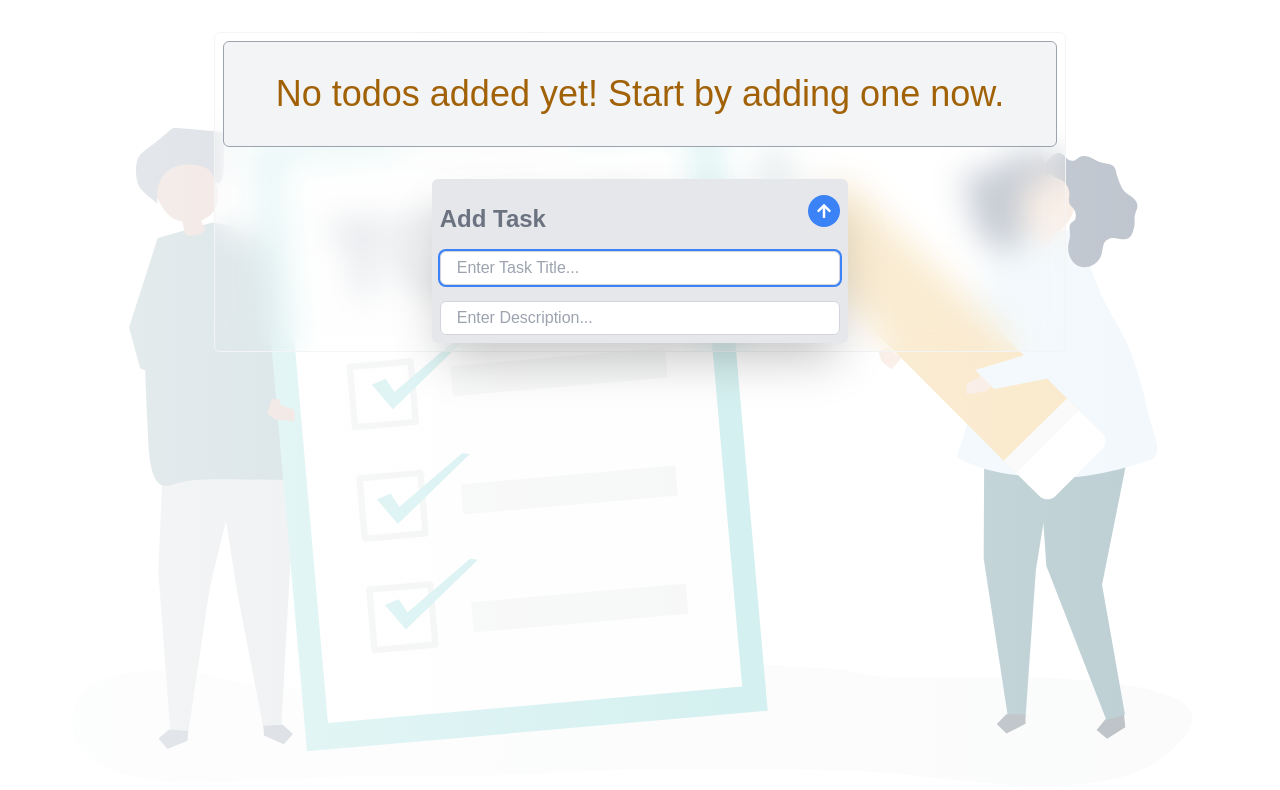
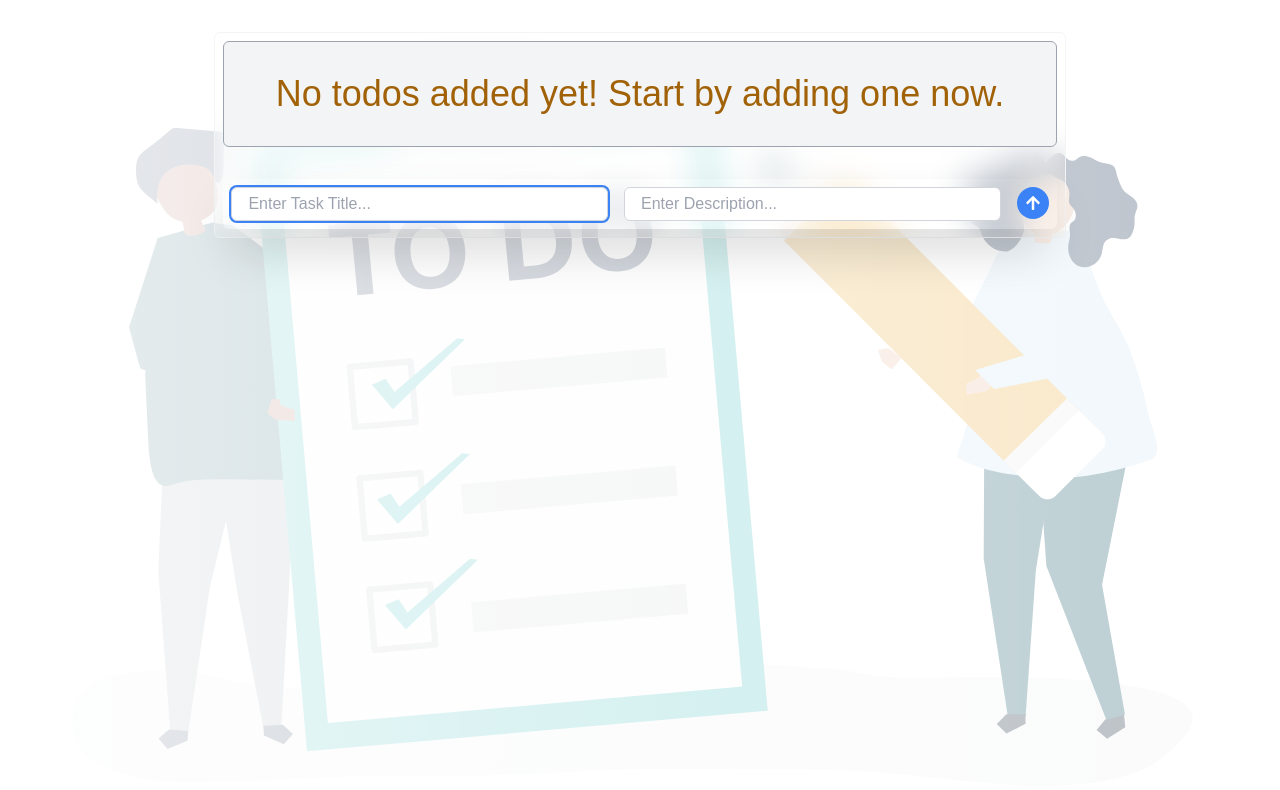
Before and after one commit to Codacad/todo-app, a React (Vite) app: page / in a window 1280 px wide. Shown: the top 790 px of the page. Built offline with nearby package versions, Linux system fonts and the light colour scheme.

Commit message:
changed the layout of add form

```diff
--- a/src/components/AddToDo.jsx
+++ b/src/components/AddToDo.jsx
@@ -4,9 +4,9 @@ import { FaArrowUp } from "react-icons/fa";
 
 const AddToDo = ({ state, dispatch }) => {
   const [title, setTitle] = useState("");
-  const [description, setDescription] = useState("");
+  const [description, setDescription] = useState("")
   const addTask = (todo) => {
-    if (!title || !description) {
+    if (!title && !description) {
       toast.error("Please fill all fields!", {
         className: "bg-red-500",
       });
@@ -15,45 +15,40 @@ const AddToDo = ({ state, dispatch }) => {
     dispatch({ type: "ADD_TODO", payload: todo });
     toast.success("Task Added Successfully...");
     setTitle("");
-    setDescription("");
+    setDescription("")
   };
   return (
-    <div className="addTodo sticky bottom-0 md:w-[50%] w-[100%] mx-auto mt-8 bg-gray-200 p-2 shadow-2xl rounded-md max-md:mb-4 flex flex-col gap-4">
-      <div className="flex justify-between items-center">
-        <h1 className="text-2xl font-bold mt-4 text-gray-500">
-          Add Task
-        </h1>
-        <button
-          onClick={() =>
-            addTask({
-              id: state.length,
-              title,
-              description,
-              completed: false,
-              favorite: false,
-              createdAt: new Date().getTime(),
-            })
-          }
-          className="w-8 h-8 ml-auto bg-blue-500 px-2 py-2 focus:scale-95 active:scale-90 text-white rounded-full"
-        >
-          <FaArrowUp />
-        </button>
-      </div>
+    <div className="addTodo sticky bottom-0 w-[100%] mx-auto mt-8 p-2 shadow-2xl rounded-md max-md:mb-4 flex justify-between gap-4">
       <input
-        className="focus:ring-2 rounded-md px-4 py-1 focus:ring-blue-500 outline-none border-[1px] border-gray-300"
+        className="focus:ring-2 caret-blue-500 w-full rounded-md px-4 py-1 focus:ring-blue-500 outline-none border-[1px] border-gray-300"
         type="text"
         value={title}
         onChange={(e) => setTitle(e.target.value)}
         autoFocus
         placeholder="Enter Task Title..."
       />
-      <input
-        className="focus:ring-2 rounded-md px-4 py-1 focus:ring-blue-500 outline-none border-[1px] border-gray-300"
+       <input
+        className="focus:ring-2 rounded-md px-4 py-1 w-full focus:ring-blue-500 outline-none border-[1px] border-gray-300"
         type="text"
         value={description}
         onChange={(e) => setDescription(e.target.value)}
         placeholder="Enter Description..."
       />
+      <button
+        onClick={() =>
+          addTask({
+            id: state.length,
+            title,
+            description,
+            completed: false,
+            favorite: false,
+            createdAt: new Date().getTime(),
+          })
+        }
+        className="w-8 h-8 ml-auto bg-blue-500 px-2 py-2 focus:scale-95 active:scale-90 text-white rounded-full"
+      >
+        <FaArrowUp />
+      </button>
     </div>
   );
 };
```
